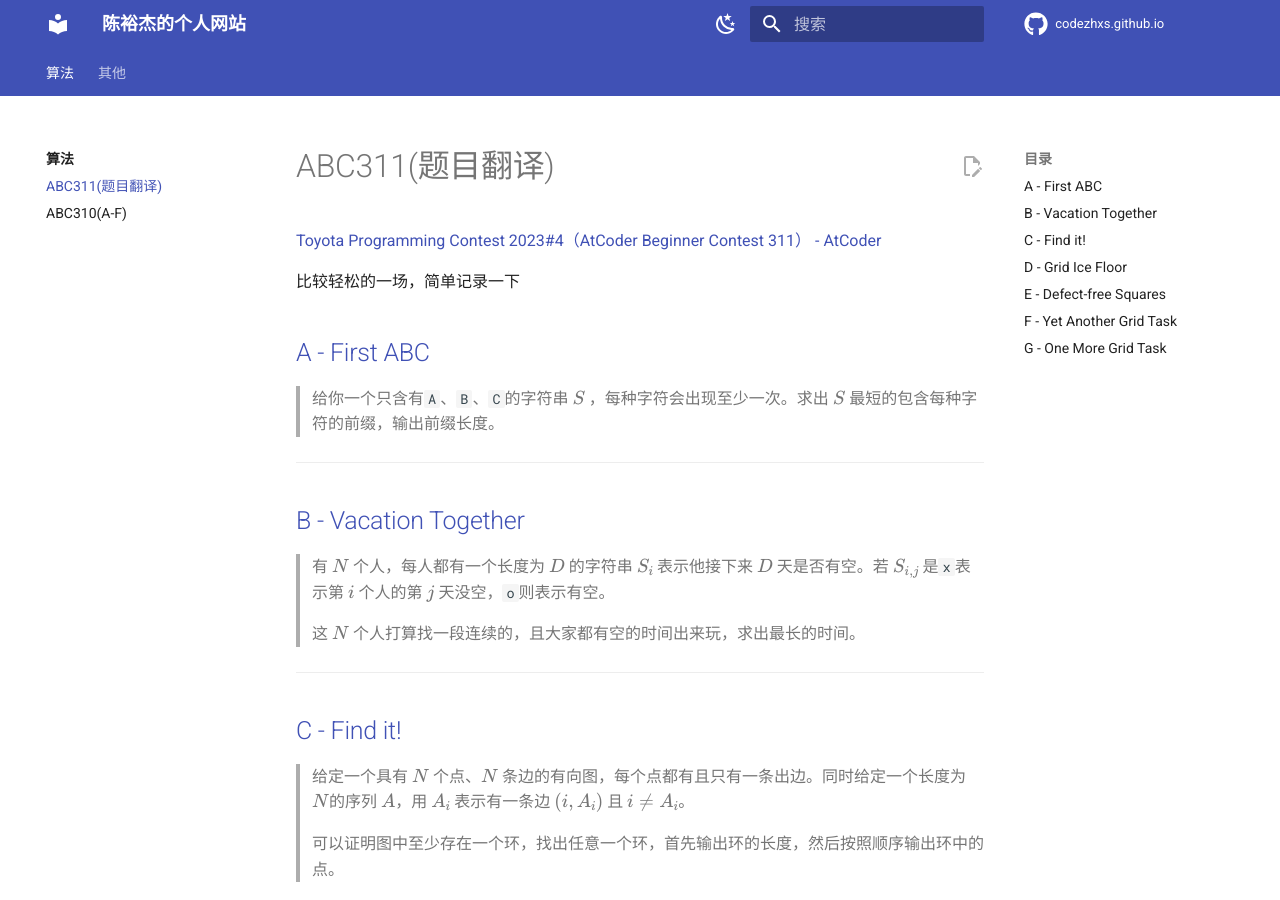
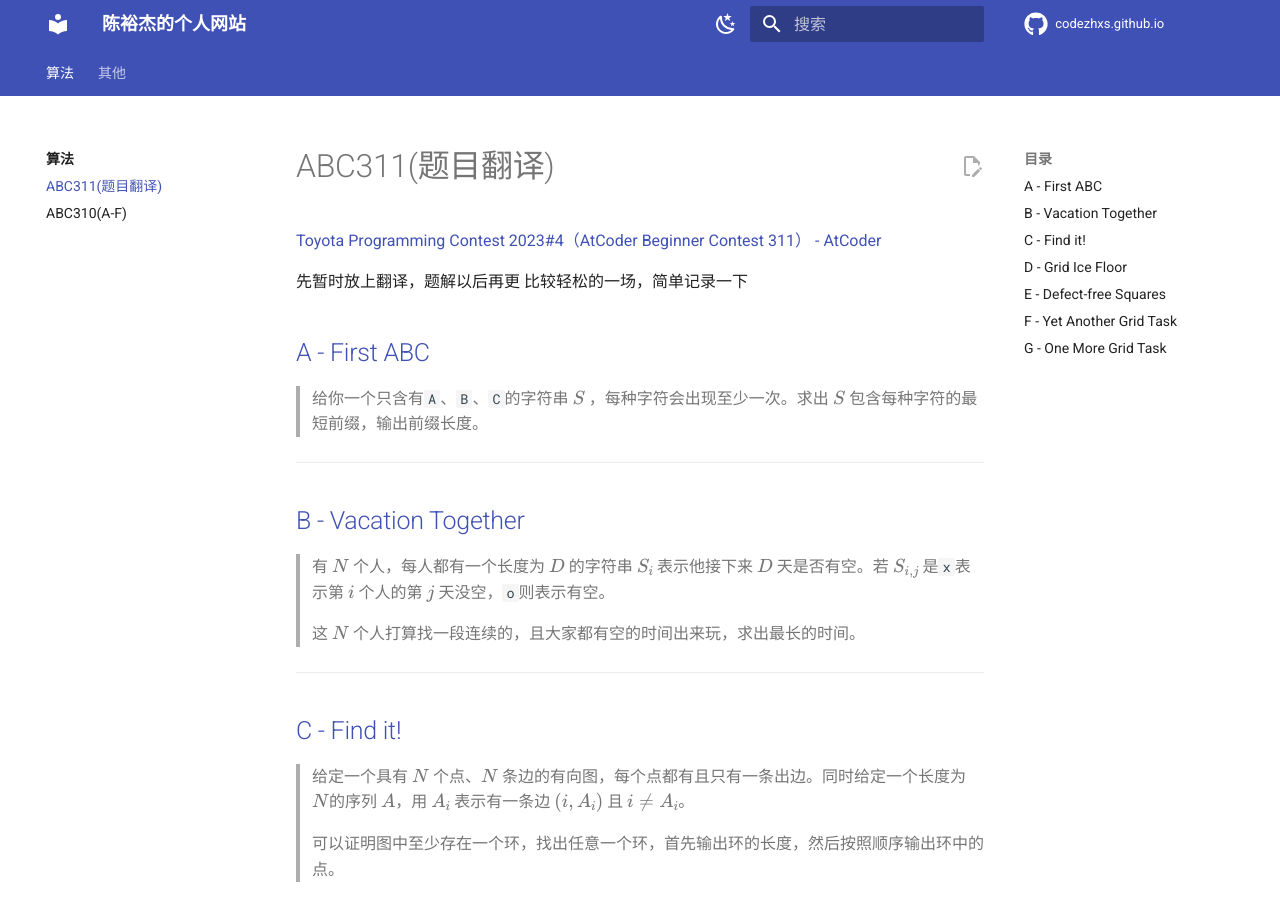
Before and after one commit to CodeZHXS/codezhxs.github.io, an MkDocs documentation site: the page built from docs/algorithm/AtCoder/abc311.md, in a window 1280 px wide and 900 px high. Built offline with MkDocs 1.6.1 and Material for MkDocs 9.7.7, drawn with Linux system fonts in a browser that asks for light colours; comment, search, counter and statistics services are not loaded.

Commit message:
abc311 题目描述

```diff
--- a/docs/algorithm/AtCoder/abc311.md
+++ b/docs/algorithm/AtCoder/abc311.md
@@ -1,10 +1,11 @@
 [Toyota Programming Contest 2023#4（AtCoder Beginner Contest 311） - AtCoder](https://atcoder.jp/contests/abc311)
 
+先暂时放上翻译，题解以后再更
 比较轻松的一场，简单记录一下
 
 ## [A - First ABC](https://atcoder.jp/contests/abc311/tasks/abc311_a)
 
-> 给你一个只含有`A`、`B`、`C`的字符串 $S$ ，每种字符会出现至少一次。求出 $S$ 最短的包含每种字符的前缀，输出前缀长度。
+> 给你一个只含有`A`、`B`、`C`的字符串 $S$ ，每种字符会出现至少一次。求出 $S$ 包含每种字符的最短前缀，输出前缀长度。
 
 ---
 
```
